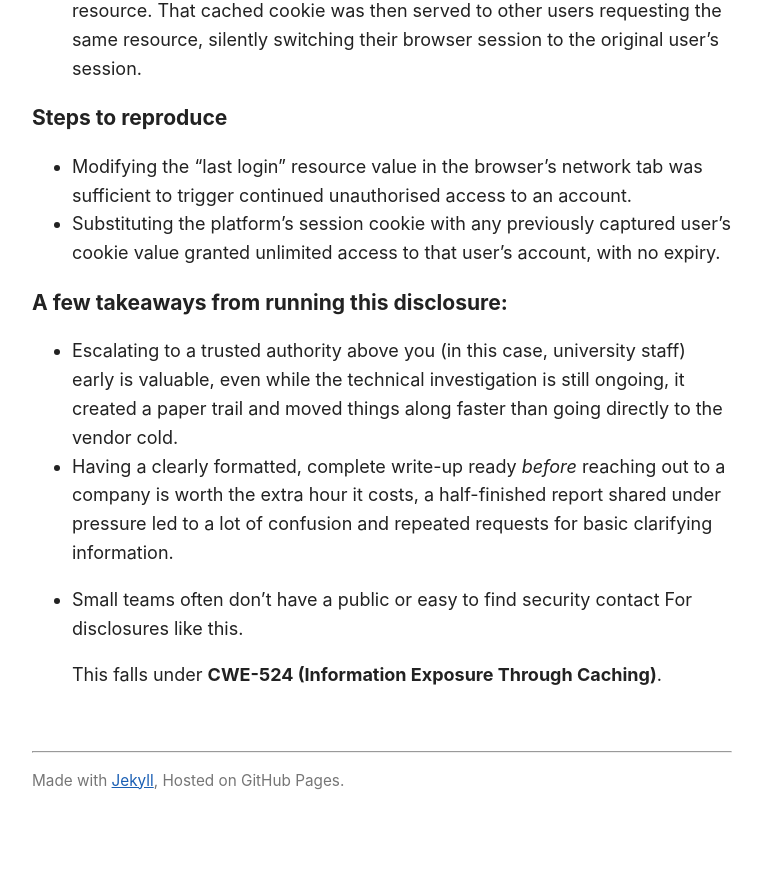
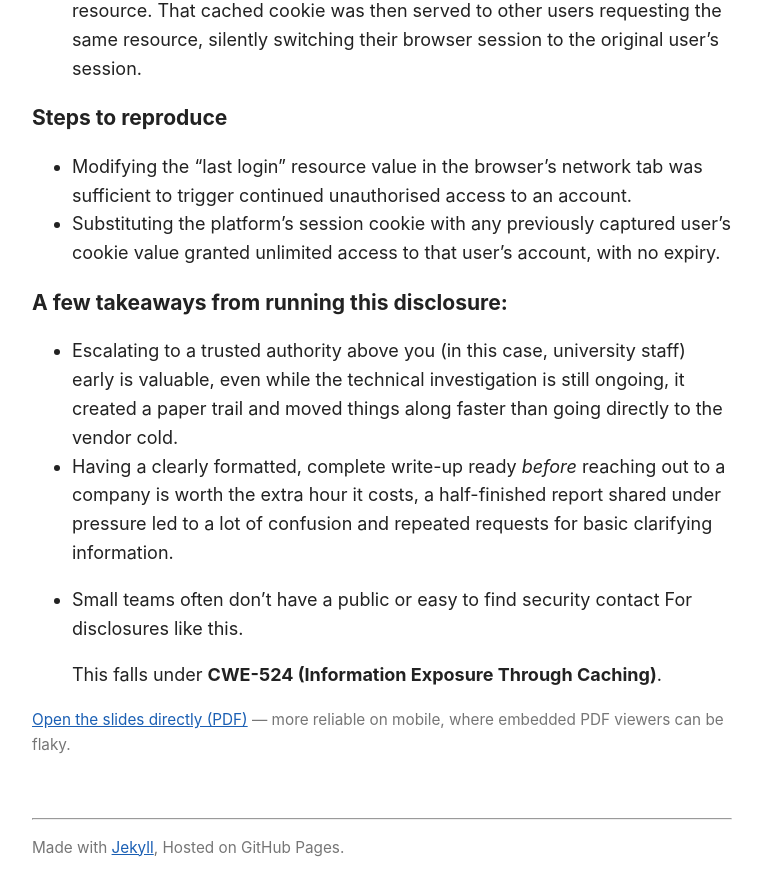
Before and after one commit to benvandw/benvandw.github.io, a Jekyll site: the page built from _posts/2026-08-11-How the Cookie Crumbled.md, in a window 1280 px wide and 900 px high, scrolled down 1209 px. Shown: the top 896 px of the window, without its empty margins (258-1021 px from the left). Built offline with Jekyll 4.4.1, drawn with Linux system fonts in a browser that asks for light colours; before the commit the page ends 2042 px from its top, so only the background shows below that; part of the change alters nothing that is shown.

Commit message:
Add PDF fallback message in post layout

```diff
--- a/_layouts/post.html
+++ b/_layouts/post.html
@@ -5,14 +5,14 @@ layout: default
   <p class="post-meta">{{ page.date | date: "%-d %B %Y" }}</p>
 
   {{ content }}
-
+ <p class="pdf-fallback">
+    <a href="{{ page.pdf | relative_url }}">Open the slides directly (PDF)</a>
+    — more reliable on mobile, where embedded PDF viewers can be flaky.
+  </p>
   {% if page.pdf %}
   <div class="pdf-embed">
     <iframe src="{{ page.pdf | relative_url }}" title="{{ page.title }} slides"></iframe>
   </div>
-  <p class="pdf-fallback">
-    <a href="{{ page.pdf | relative_url }}">Open the slides directly (PDF)</a>
-    — more reliable on mobile, where embedded PDF viewers can be flaky.
-  </p>
+
   {% endif %}
 </article>
```
